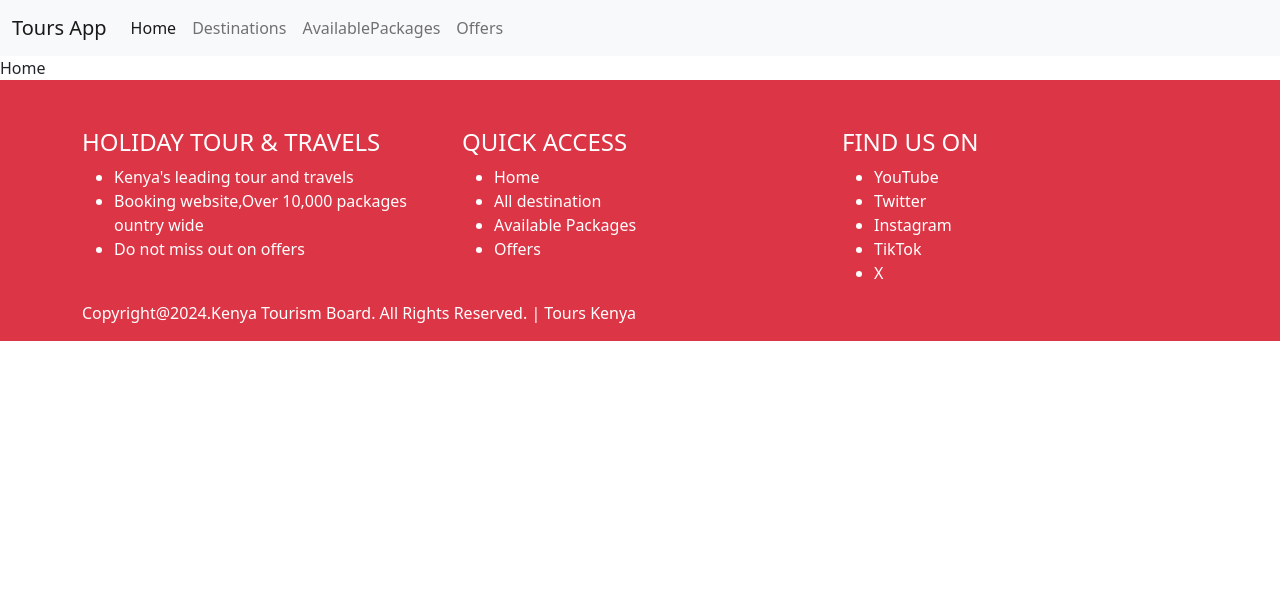
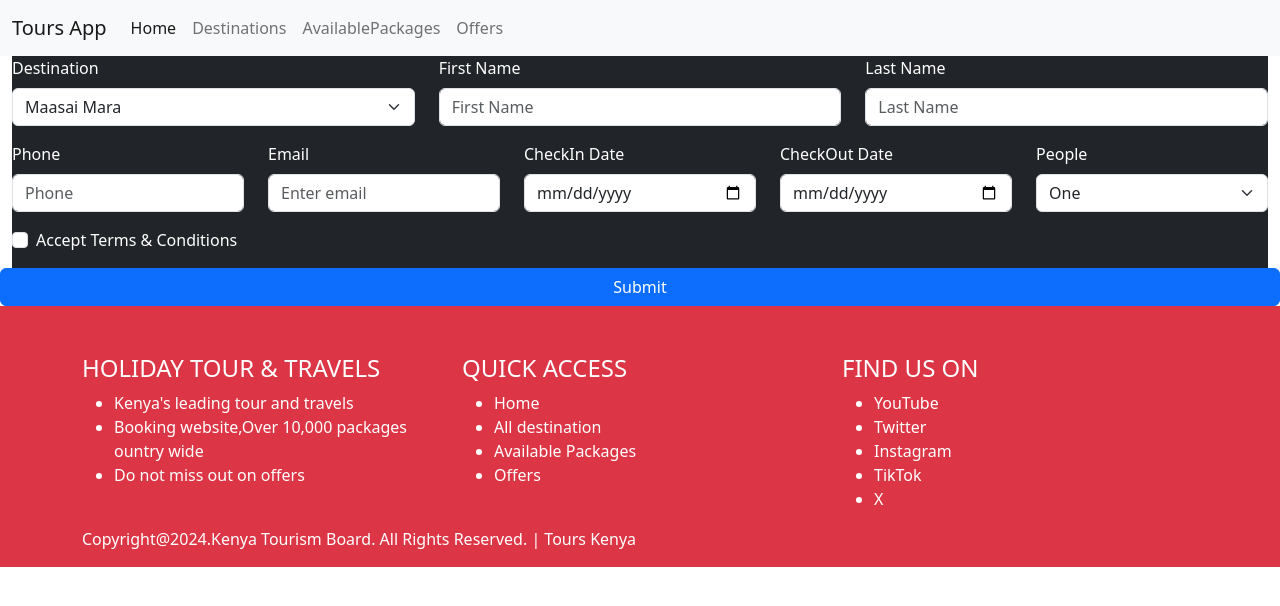
Before and after one commit to wahitom/phase-2-tour-project, a React (Create React App) app: page / in a window 1280 px wide. Shown: the top 606 px of the page. Built offline with nearby package versions, Linux system fonts and the light colour scheme; data requests are answered from the project's data file.

Commit message:
New changes

```diff
--- a/src/App.js
+++ b/src/App.js
@@ -2,7 +2,7 @@
 
 import { Route, Routes } from "react-router";
 import NavBar from "./components/NavBar";
-import Availablepackages from "./components/Availablepackages";
+
 import Offers from "./components/Offers";
 import Destination from "./components/Destination";
 import Home from "./components/Home";
--- a/src/components/Home.jsx
+++ b/src/components/Home.jsx
@@ -1,8 +1,11 @@
 import React from 'react'
+import Userform from './Userform'
 
 function Home() {
   return (
-    <div>Home</div>
+    <div>
+      <Userform />
+    </div>
   )
 }
 
```
